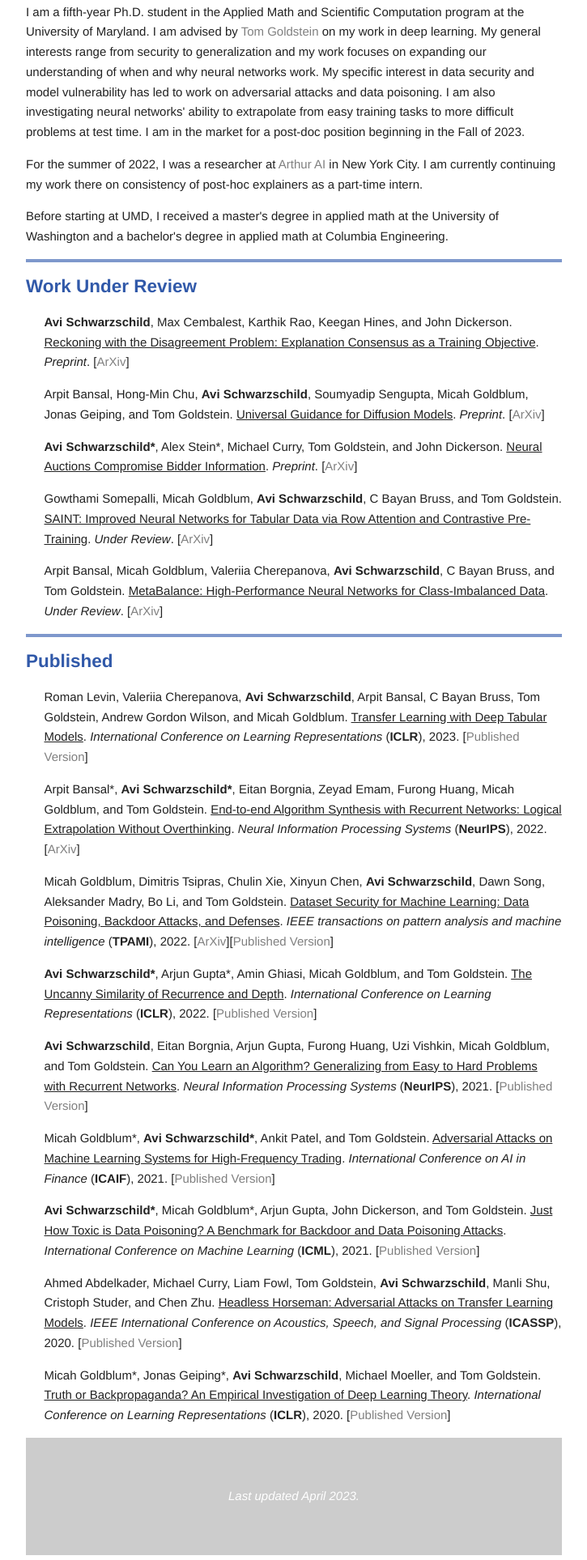
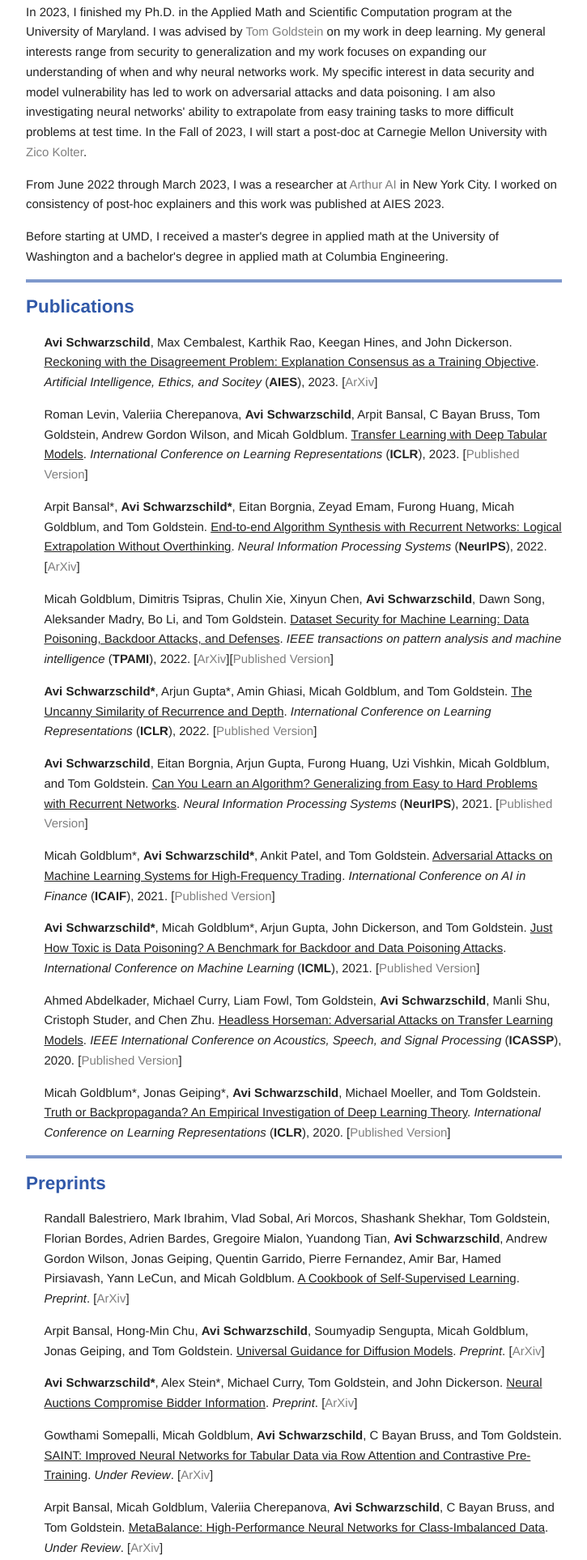
Before and after one commit to aks2203/aks2203.github.io, a plain HTML site: page index.html in a window 1280 px wide. Shown: the part 293-2220 px from the top of the page at 81% size, without its empty margins (277-1002 px from the left). Drawn offline with Linux system fonts and the light colour scheme.

Commit message:
updated after phd grad.

```diff
--- a/index.html
+++ b/index.html
@@ -11,20 +11,15 @@
   <!-- <h1>Avi Schwarzschild</h1> -->
   <h5><em>Trying to learn about deep learning faster than deep learning can learn about me.</em></h5>
   <p>avi1@umd.edu, [<a href="https://scholar.google.com/citations?user=WNvQ7AcAAAAJ&hl=en&authuser=1">Google Scholar</a>] [<a href="https://twitter.com/A_v_i__S">Twitter</a>] [<a href="https://github.com/aks2203">GitHub</a>] [<a href="cv.pdf">CV</a>]</p>
-  <p>I am a fifth-year Ph.D. student in the Applied Math and Scientific Computation program at the University of Maryland. I am advised by <a href="https://www.cs.umd.edu/~tomg/">Tom Goldstein</a> on my work in deep learning. My general interests range from security to generalization and my work focuses on expanding our understanding of when and why neural networks work. My specific interest in data security and model vulnerability has led to work on adversarial attacks and data poisoning. I am also investigating neural networks' ability to extrapolate from easy training tasks to more difficult problems at test time. I am in the market for a post-doc position beginning in the Fall of 2023.</p>
+  <p>In 2023, I finished my Ph.D. in the Applied Math and Scientific Computation program at the University of Maryland. I was advised by <a href="https://www.cs.umd.edu/~tomg/">Tom Goldstein</a> on my work in deep learning. My general interests range from security to generalization and my work focuses on expanding our understanding of when and why neural networks work. My specific interest in data security and model vulnerability has led to work on adversarial attacks and data poisoning. I am also investigating neural networks' ability to extrapolate from easy training tasks to more difficult problems at test time. In the Fall of 2023, I will start a post-doc at Carnegie Mellon University with <a href="https://zicokolter.com/">Zico Kolter</a>.</p>
 
-  <p>For the summer of 2022, I was a researcher at <a href="https://www.arthur.ai">Arthur AI</a> in New York City. I am currently continuing my work there on consistency of post-hoc explainers as a part-time intern.</p>
+  <p>From June 2022 through March 2023, I was a researcher at <a href="https://www.arthur.ai">Arthur AI</a> in New York City. I worked on consistency of post-hoc explainers and this work was published at AIES 2023.</p>
 
   <p>Before starting at UMD, I received a master's degree in applied math at the University of Washington and a bachelor's degree in applied math at Columbia Engineering.</p>
+
 <hr color="#7e98cc" size="4">
-  <h2>Work Under Review</h2>
-  <p class="pub"> <b>Avi Schwarzschild</b>, Max Cembalest, Karthik Rao, Keegan Hines, and John Dickerson. <u>Reckoning with the Disagreement Problem: Explanation Consensus as a Training Objective</u>. <i>Preprint</i>. [<a href="https://arxiv.org/pdf/2303.13299.pdf">ArXiv</a>]</p>
-  <p class="pub"> Arpit Bansal, Hong-Min Chu, <b>Avi Schwarzschild</b>, Soumyadip Sengupta, Micah Goldblum, Jonas Geiping, and Tom Goldstein. <u>Universal Guidance for Diffusion Models</u>. <i>Preprint</i>. [<a href="https://arxiv.org/pdf/2302.07121.pdf">ArXiv</a>]</p>
-  <p class="pub"> <b>Avi Schwarzschild*</b>, Alex Stein*, Michael Curry, Tom Goldstein, and John Dickerson. <u>Neural Auctions Compromise Bidder Information</u>. <i>Preprint</i>. [<a href="https://arxiv.org/pdf/2303.00116.pdf">ArXiv</a>]</p>
-  <p class="pub">Gowthami Somepalli, Micah Goldblum, <b>Avi Schwarzschild</b>, C Bayan Bruss, and Tom Goldstein. <u>SAINT: Improved Neural Networks for Tabular Data via Row Attention and Contrastive Pre-Training</u>. <i>Under Review</i>. [<a href="https://arxiv.org/pdf/2106.01342.pdf">ArXiv</a>]</p>
-  <p class="pub">Arpit Bansal, Micah Goldblum, Valeriia Cherepanova, <b>Avi Schwarzschild</b>, C Bayan Bruss, and Tom Goldstein. <u>MetaBalance: High-Performance Neural Networks for Class-Imbalanced Data</u>. <i>Under Review</i>. [<a href="https://arxiv.org/pdf/2106.09643.pdf">ArXiv</a>]</p>
-<hr color="#7e98cc" size="4">
-  <h2>Published</h2>
+  <h2>Publications</h2>
+  <p class="pub"> <b>Avi Schwarzschild</b>, Max Cembalest, Karthik Rao, Keegan Hines, and John Dickerson. <u>Reckoning with the Disagreement Problem: Explanation Consensus as a Training Objective</u>. <i>Artificial Intelligence, Ethics, and Socitey</i> (<b>AIES</b>), 2023. [<a href="https://arxiv.org/pdf/2303.13299.pdf">ArXiv</a>]</p>
   <p class="pub">Roman Levin, Valeriia Cherepanova, <b>Avi Schwarzschild</b>, Arpit Bansal, C Bayan Bruss, Tom Goldstein, Andrew Gordon Wilson, and Micah Goldblum. <u>Transfer Learning with Deep Tabular Models</u>. <i>International Conference on Learning Representations</i> (<b>ICLR</b>), 2023. [<a href="https://openreview.net/pdf?id=b0RuGUYo8pA">Published Version</a>]</p>
   <p class="pub">Arpit Bansal*, <b>Avi Schwarzschild*</b>, Eitan Borgnia, Zeyad Emam, Furong Huang, Micah  Goldblum, and Tom Goldstein. <u>End-to-end Algorithm Synthesis with Recurrent Networks: Logical Extrapolation Without Overthinking</u>. <i>Neural Information Processing Systems</i> (<b>NeurIPS</b>), 2022. [<a href="https://arxiv.org/pdf/2202.05826.pdf">ArXiv</a>]</p>
   <p class="pub"> Micah Goldblum, Dimitris Tsipras, Chulin Xie, Xinyun Chen, <b>Avi Schwarzschild</b>, Dawn Song, Aleksander Madry, Bo Li, and Tom Goldstein. <u>Dataset Security for Machine Learning: Data Poisoning, Backdoor Attacks, and Defenses</u>. <i>IEEE transactions on pattern analysis and machine intelligence</i> (<b>TPAMI</b>), 2022. [<a href="https://arxiv.org/pdf/2012.10544.pdf">ArXiv</a>][<a href="https://ieeexplore.ieee.org/stamp/stamp.jsp?tp=&arnumber=9743317">Published Version</a>]</p>
@@ -35,6 +30,14 @@
   <p class="pub"> Ahmed Abdelkader, Michael Curry, Liam Fowl, Tom Goldstein, <b>Avi Schwarzschild</b>, Manli Shu, Cristoph Studer, and Chen Zhu. <u>Headless Horseman: Adversarial Attacks on Transfer Learning Models</u>. <i>IEEE International Conference on Acoustics, Speech, and Signal Processing</i> (<b>ICASSP</b>), 2020. [<a href="https://arxiv.org/pdf/2004.09007.pdf">Published Version</a>]</p>
   <p class="pub"> Micah Goldblum*, Jonas Geiping*, <b>Avi Schwarzschild</b>, Michael Moeller, and Tom Goldstein. <u>Truth or Backpropaganda? An Empirical Investigation of Deep Learning Theory</u>. <i>International Conference on Learning Representations</i> (<b>ICLR</b>), 2020. [<a href="https://openreview.net/pdf?id=HyxyIgHFvr">Published Version</a>]</p>
 
-  <div class="banner"><em>Last updated April 2023.</em></div>
+<hr color="#7e98cc" size="4">
+  <h2>Preprints</h2>
+  <p class="pub"> Randall Balestriero, Mark Ibrahim, Vlad Sobal, Ari Morcos, Shashank Shekhar, Tom Goldstein, Florian Bordes, Adrien Bardes, Gregoire Mialon, Yuandong Tian, <b>Avi Schwarzschild</b>, Andrew Gordon Wilson, Jonas Geiping, Quentin Garrido, Pierre Fernandez, Amir Bar, Hamed Pirsiavash, Yann LeCun, and Micah Goldblum. <u>A Cookbook of Self-Supervised Learning</u>. <i>Preprint</i>. [<a href="https://arxiv.org/pdf/2304.12210.pdf">ArXiv</a>]</p>
+  <p class="pub"> Arpit Bansal, Hong-Min Chu, <b>Avi Schwarzschild</b>, Soumyadip Sengupta, Micah Goldblum, Jonas Geiping, and Tom Goldstein. <u>Universal Guidance for Diffusion Models</u>. <i>Preprint</i>. [<a href="https://arxiv.org/pdf/2302.07121.pdf">ArXiv</a>]</p>
+  <p class="pub"> <b>Avi Schwarzschild*</b>, Alex Stein*, Michael Curry, Tom Goldstein, and John Dickerson. <u>Neural Auctions Compromise Bidder Information</u>. <i>Preprint</i>. [<a href="https://arxiv.org/pdf/2303.00116.pdf">ArXiv</a>]</p>
+  <p class="pub">Gowthami Somepalli, Micah Goldblum, <b>Avi Schwarzschild</b>, C Bayan Bruss, and Tom Goldstein. <u>SAINT: Improved Neural Networks for Tabular Data via Row Attention and Contrastive Pre-Training</u>. <i>Under Review</i>. [<a href="https://arxiv.org/pdf/2106.01342.pdf">ArXiv</a>]</p>
+  <p class="pub">Arpit Bansal, Micah Goldblum, Valeriia Cherepanova, <b>Avi Schwarzschild</b>, C Bayan Bruss, and Tom Goldstein. <u>MetaBalance: High-Performance Neural Networks for Class-Imbalanced Data</u>. <i>Under Review</i>. [<a href="https://arxiv.org/pdf/2106.09643.pdf">ArXiv</a>]</p>
+
+  <div class="banner"><em>Last updated June 2023.</em></div>
  </body>
 </html>
```
Also changed, not shown: 1 other file.
